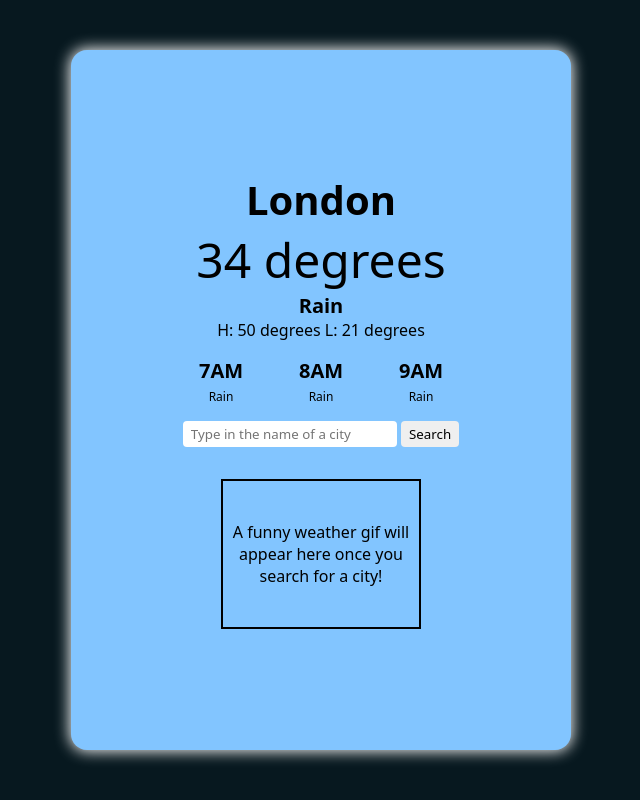
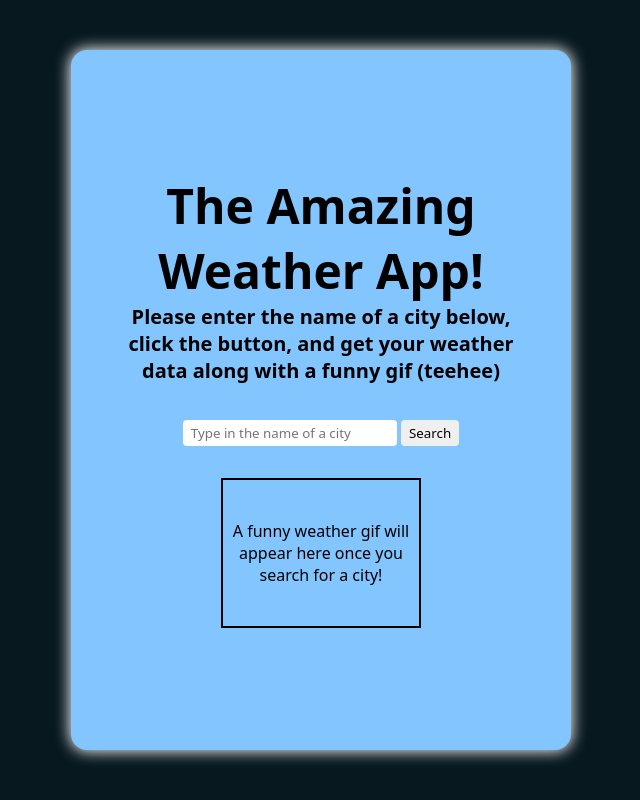
Before and after one commit to cdogcoder/weather-app, a website built with webpack: page src/index.html in a window 1280 px wide. Shown: the whole page, without its empty margins (319-959 px from the left). Built offline with nearby package versions, Linux system fonts and the light colour scheme.

Commit message:
Replace dummy content with introduction screen

```diff
--- a/src/index.html
+++ b/src/index.html
@@ -7,25 +7,25 @@
   <body>
     <div class="content-container">
       <div class="main-content">
-        <p class="city-name dom">London</p>
-        <p class="weather-temperature dom">34 degrees</p>
-        <p class="weather-condition dom">Rain</p>
+        <p class="city-name dom"></p>
+        <p class="weather-temperature dom"><strong>The Amazing <br> Weather App!</strong></p>
+        <p class="weather-condition dom">Please enter the name of a city below, <br> click the button, and get your weather <br> data along with a funny gif (teehee)</p>
         <p class="weather-range">
-          <span class="high dom">H: 50 degrees</span> <span class="low dom">L: 21 degrees</span>
+          <span class="high dom"></span> <span class="low dom"></span>
         </p>
       </div>
       <div class="hourly-temperatures">
         <div class="hourly-temperature">
-            <p class="hour dom">7AM</p>
-            <p class="temperature dom">Rain</p>
+            <p class="hour dom"></p>
+            <p class="temperature dom"></p>
         </div>
         <div class="hourly-temperature">
-            <p class="hour dom">8AM</p>
-            <p class="temperature dom">Rain</p>
+            <p class="hour dom"></p>
+            <p class="temperature dom"></p>
         </div>
         <div class="hourly-temperature">
-            <p class="hour dom">9AM</p>
-            <p class="temperature dom">Rain</p>
+            <p class="hour dom"></p>
+            <p class="temperature dom"></p>
         </div>
       </div>
       <div class="search">
```
